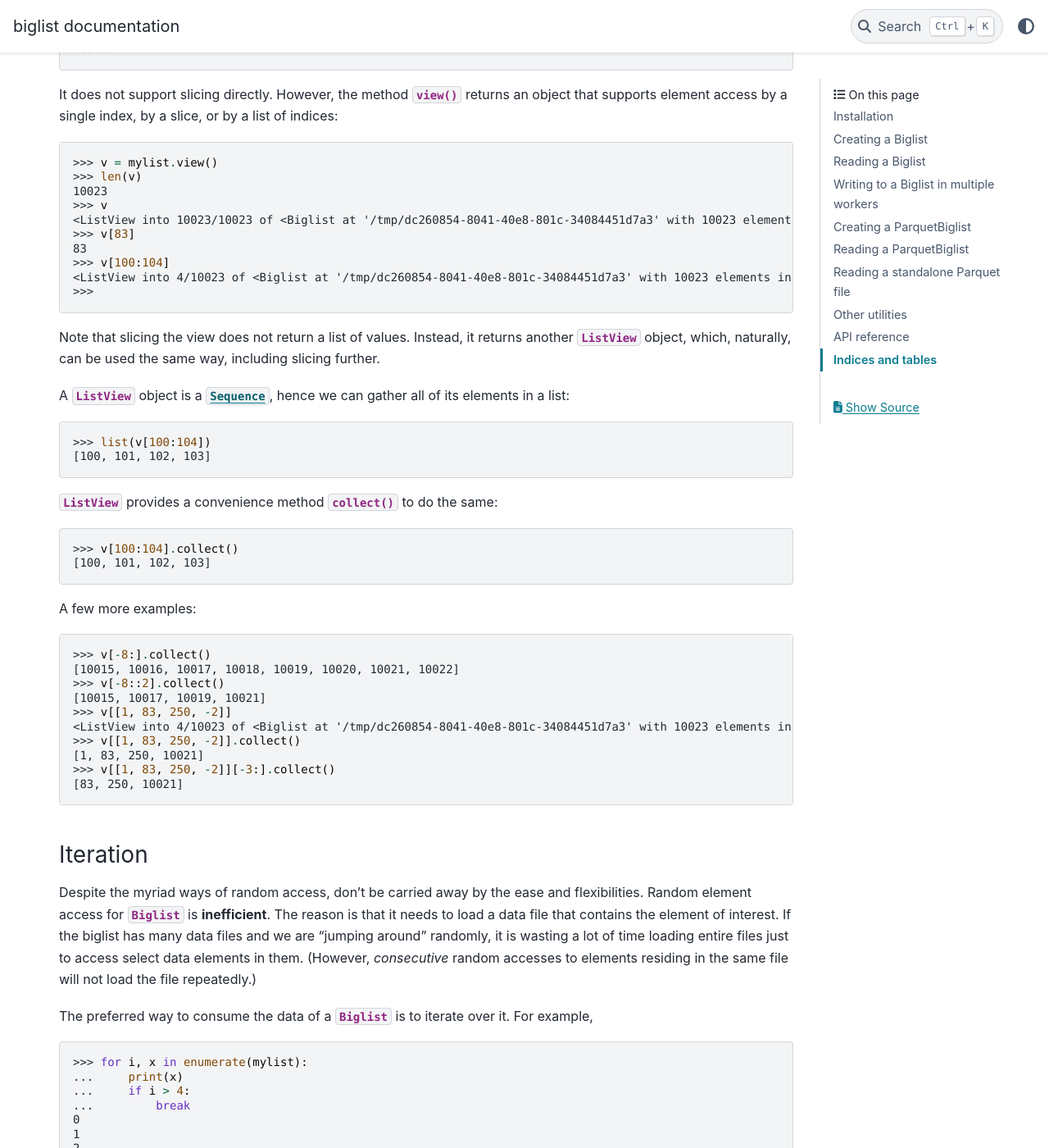
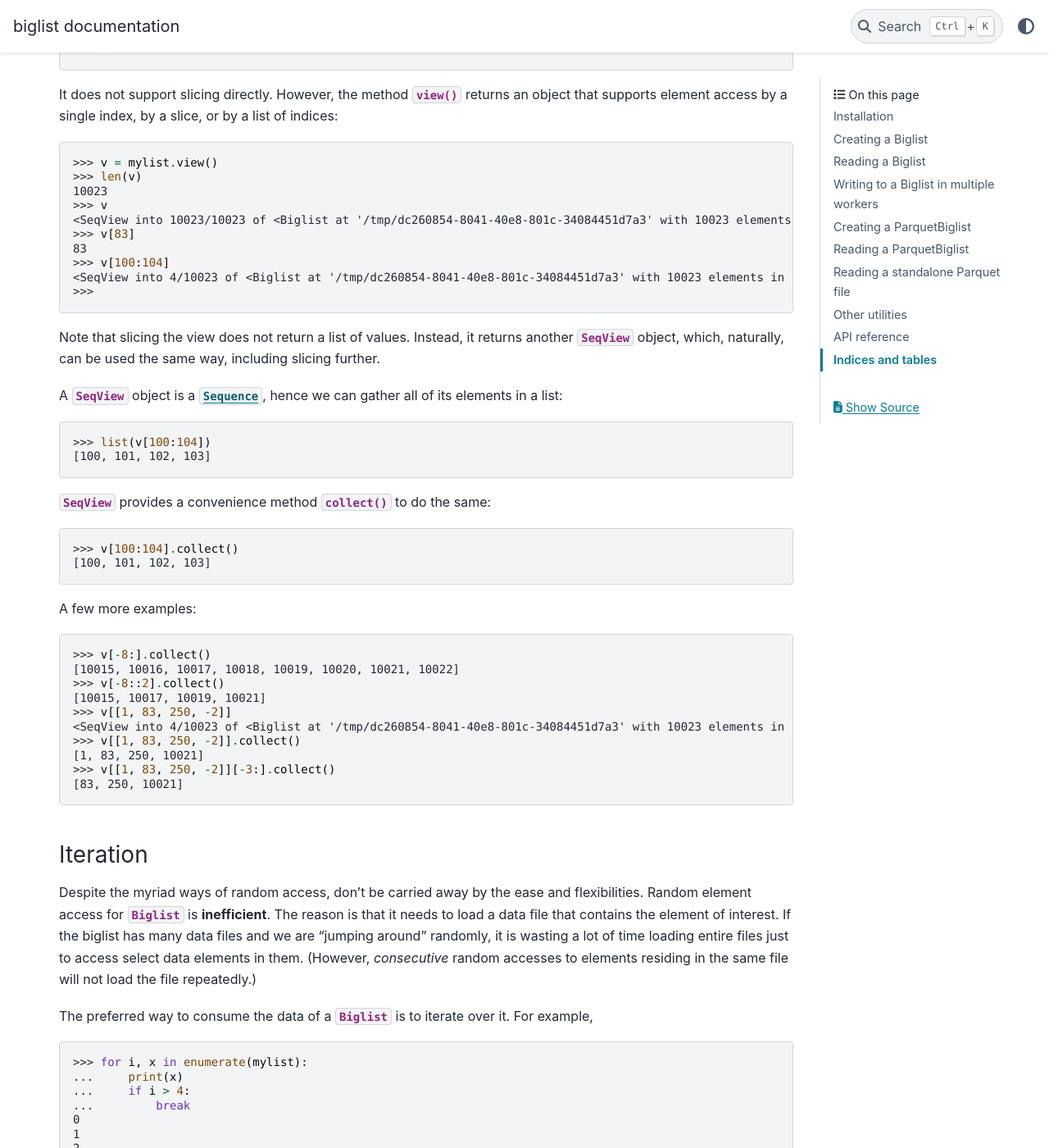
Before and after one commit to zpz/biglist, a Sphinx documentation site: the page built from docs/index.rst, in a window 1280 px wide and 1400 px high, scrolled down 2547 px. Shown: the whole window at 82% size. Built offline with Sphinx 7.4.7 and the PyData theme 0.15.4, drawn with Linux system fonts in a browser that asks for light colours; some of the changed text lies outside the part shown.

Commit message:
simplifications

```diff
--- a/docs/index.rst
+++ b/docs/index.rst
@@ -141,23 +141,23 @@ However, the method :meth:`~Biglist.view` returns an object that supports elemen
    >>> len(v)
    10023
    >>> v
-   <ListView into 10023/10023 of <Biglist at '/tmp/dc260854-8041-40e8-801c-34084451d7a3' with 10023 elements in 101 data file(s)>>
+   <SeqView into 10023/10023 of <Biglist at '/tmp/dc260854-8041-40e8-801c-34084451d7a3' with 10023 elements in 101 data file(s)>>
    >>> v[83]
    83
    >>> v[100:104]
-   <ListView into 4/10023 of <Biglist at '/tmp/dc260854-8041-40e8-801c-34084451d7a3' with 10023 elements in 101 data file(s)>>
+   <SeqView into 4/10023 of <Biglist at '/tmp/dc260854-8041-40e8-801c-34084451d7a3' with 10023 elements in 101 data file(s)>>
    >>>
 
 Note that slicing the view does not return a list of values.
-Instead, it returns another :class:`ListView` object, which, naturally, can be used the same way,
+Instead, it returns another :class:`SeqView` object, which, naturally, can be used the same way,
 including slicing further.
 
-A :class:`ListView` object is a |Sequence|_, hence we can gather all of its elements in a list::
+A :class:`SeqView` object is a |Sequence|_, hence we can gather all of its elements in a list::
 
    >>> list(v[100:104])
    [100, 101, 102, 103]
 
-:class:`ListView` provides a convenience method :meth:`~ListView.collect` to do the same::
+:class:`SeqView` provides a convenience method :meth:`~SeqView.collect` to do the same::
 
    >>> v[100:104].collect()
    [100, 101, 102, 103]
@@ -170,7 +170,7 @@ A few more examples::
    >>> v[-8::2].collect()
    [10015, 10017, 10019, 10021]
    >>> v[[1, 83, 250, -2]]
-   <ListView into 4/10023 of <Biglist at '/tmp/dc260854-8041-40e8-801c-34084451d7a3' with 10023 elements in 101 data file(s)>>
+   <SeqView into 4/10023 of <Biglist at '/tmp/dc260854-8041-40e8-801c-34084451d7a3' with 10023 elements in 101 data file(s)>>
    >>> v[[1, 83, 250, -2]].collect()
    [1, 83, 250, 10021]
    >>> v[[1, 83, 250, -2]][-3:].collect()
@@ -950,25 +950,25 @@ For example,
    >>> car_data[0]
    {'make': 'ford', 'year': 1960, 'sales': 78}
 
-:class:`ListView` takes any |Sequence|_ and provides :meth:`~ListView.__getitem__` that accepts
+:class:`SeqView` takes any |Sequence|_ and provides :meth:`~SeqView.__getitem__` that accepts
 a single index, or a slice, or a list of indices. A single-index access will return
-the requested element; the other two scenarios return a new ListView via a zero-copy operation.
-To get all the elements out of a ListView, either iterate it or call its method :meth:`~ListView.collect`.
+the requested element; the other two scenarios return a new SeqView via a zero-copy operation.
+To get all the elements out of a SeqView, either iterate it or call its method :meth:`~SeqView.collect`.
 
 :class:`~_base.BiglistBase` (including :class:`Biglist` and :class:`ParquetBiglist`),
 :class:`FileReader` (including :class:`BiglistFileReader` and :class:`ParquetFileReader`),
-:class:`ParquetBatchData`, and :class:`ChainedList` all have a method ``view``, which returns
-a :class:`ListView` to give them slicing capabilities. All these ``view`` methods are implemented
+:class:`ParquetBatchData`, and :class:`ChainedSeq` all have a method ``view``, which returns
+a :class:`SeqView` to give them slicing capabilities. All these ``view`` methods are implemented
 by the one-liner
 
 ::
 
    def view(self):
-      return ListView(self)
+      return SeqView(self)
 
 because, after all, this ``self`` is a |Sequence|_.
 
-We should emphasize that :class:`ChainedList` and :class:`ListView` work with any |Sequence|_,
+We should emphasize that :class:`ChainedSeq` and :class:`SeqView` work with any |Sequence|_,
 hence they are useful independent of the other ``biglist`` classes.
 
 
@@ -985,10 +985,10 @@ API reference
 .. autodata:: biglist._base.SeqType
 
 
-.. autoclass:: biglist.ListView
+.. autoclass:: biglist.SeqView
 
 
-.. autoclass:: biglist.ChainedList
+.. autoclass:: biglist.ChainedSeq
 
 
 .. autoclass:: biglist.FileReader
--- a/src/biglist/__init__.py
+++ b/src/biglist/__init__.py
@@ -32,6 +32,7 @@ from __future__ import annotations
 
 from ._base import FileReader
 from ._biglist import Biglist, BiglistFileReader
+from ._util import Seq, ChainedSeq, SeqView
 
 __version__ = "0.7.4b1"
 
```
Also changed, not shown: other parts of docs/index.rst (+3 -3 lines), CHANGELOG.md (+2 -2 lines), 6 other files.
